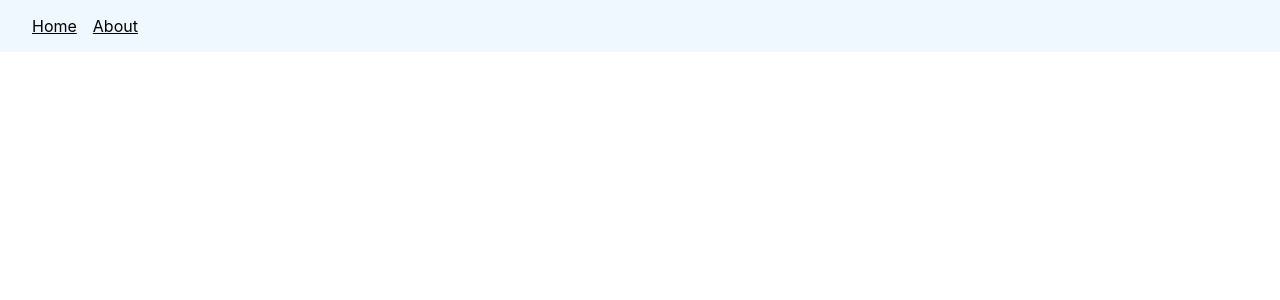
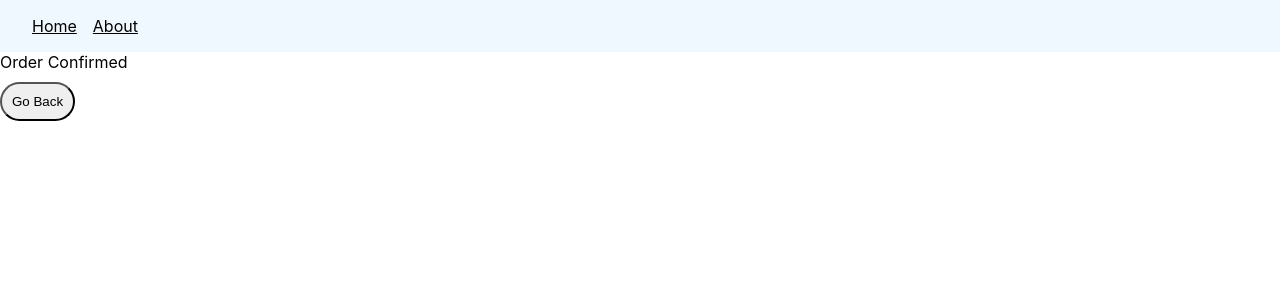
Before and after one commit to Quwambinuyo/React-Router-Dom, a React (Create React App) app: page /order-summary in a window 1280 px wide. Before the commit this address had no page. Shown: the top 300 px of the page. Built offline with nearby package versions, Linux system fonts and the light colour scheme.

Commit message:
navigatin programmatically

```diff
--- a/src/App.js
+++ b/src/App.js
@@ -2,6 +2,7 @@
 import Home from "./components/Home";
 import About from "./components/About";
 import Navbar from "./components/Navbar";
+import OrderSummary from "./components/OrderSummary";
 
 function App() {
   return (
@@ -10,6 +11,7 @@
       <Routes>
         <Route path="/" element={<Home />} />
         <Route path="about" element={<About />} />
+        <Route path="order-summary" element={<OrderSummary />} />
       </Routes>
     </>
   );
--- a/src/components/Home.js
+++ b/src/components/Home.js
@@ -1,7 +1,15 @@
 import React from "react";
+import { useNavigate } from "react-router-dom";
 
 function Home() {
-  return <div>Home Page</div>;
+  const navigate = useNavigate();
+
+  return (
+    <>
+      <div>Home Page</div>
+      <button onClick={() => navigate("order-summary")}>Place Order</button>
+    </>
+  );
 }
 
 export default Home;
--- /dev/null
+++ b/src/components/OrderSummary.js
@@ -0,0 +1,15 @@
+import React from "react";
+import { useNavigate } from "react-router-dom";
+
+function OrderSummary() {
+  const navigate = useNavigate();
+
+  return (
+    <>
+      <div>Order Confirmed</div>
+      <button onClick={() => navigate("/")}> Go Back </button>
+    </>
+  );
+}
+
+export default OrderSummary;
--- a/src/index.css
+++ b/src/index.css
@@ -21,6 +21,12 @@
   margin-right: 16px;
 }
 
+button {
+  padding: 10px;
+  margin-top: 10px;
+  border-radius: 20px;
+}
+
 /* nav a.active {
   text-decoration: none;
   font-weight: bold;
```
